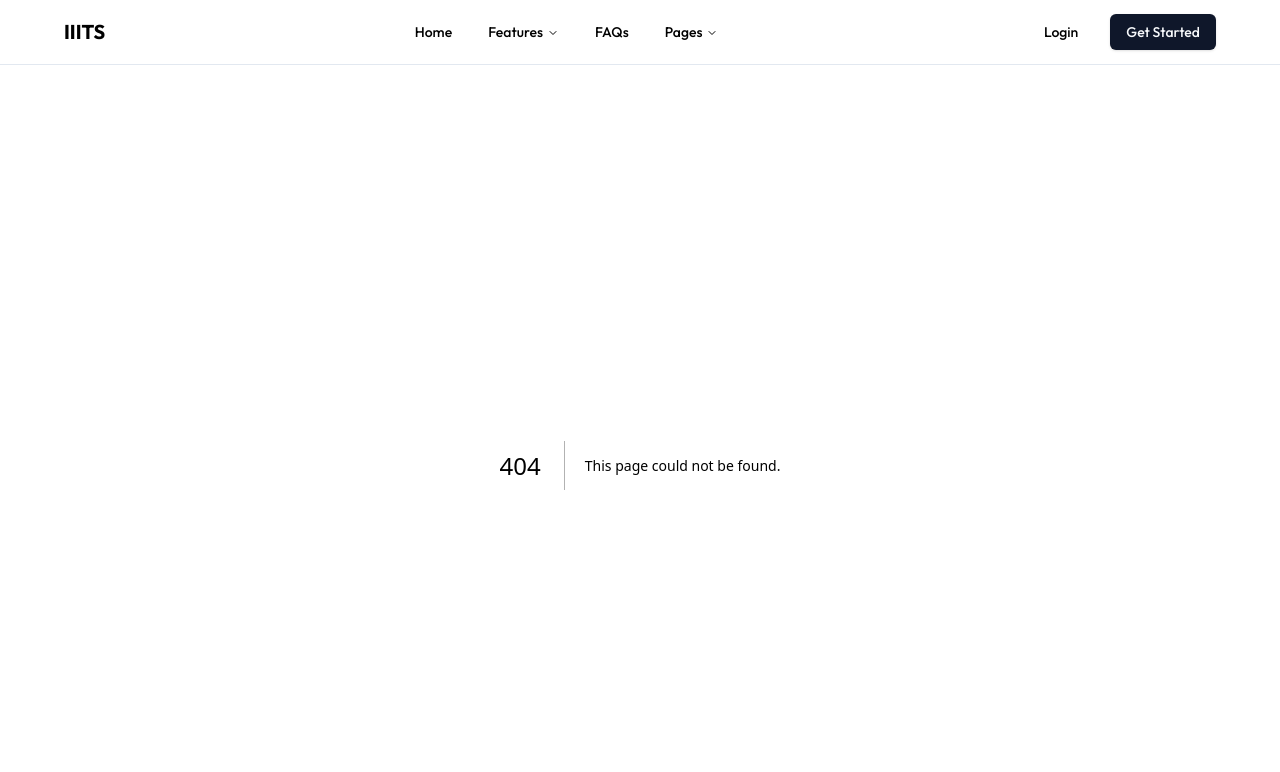
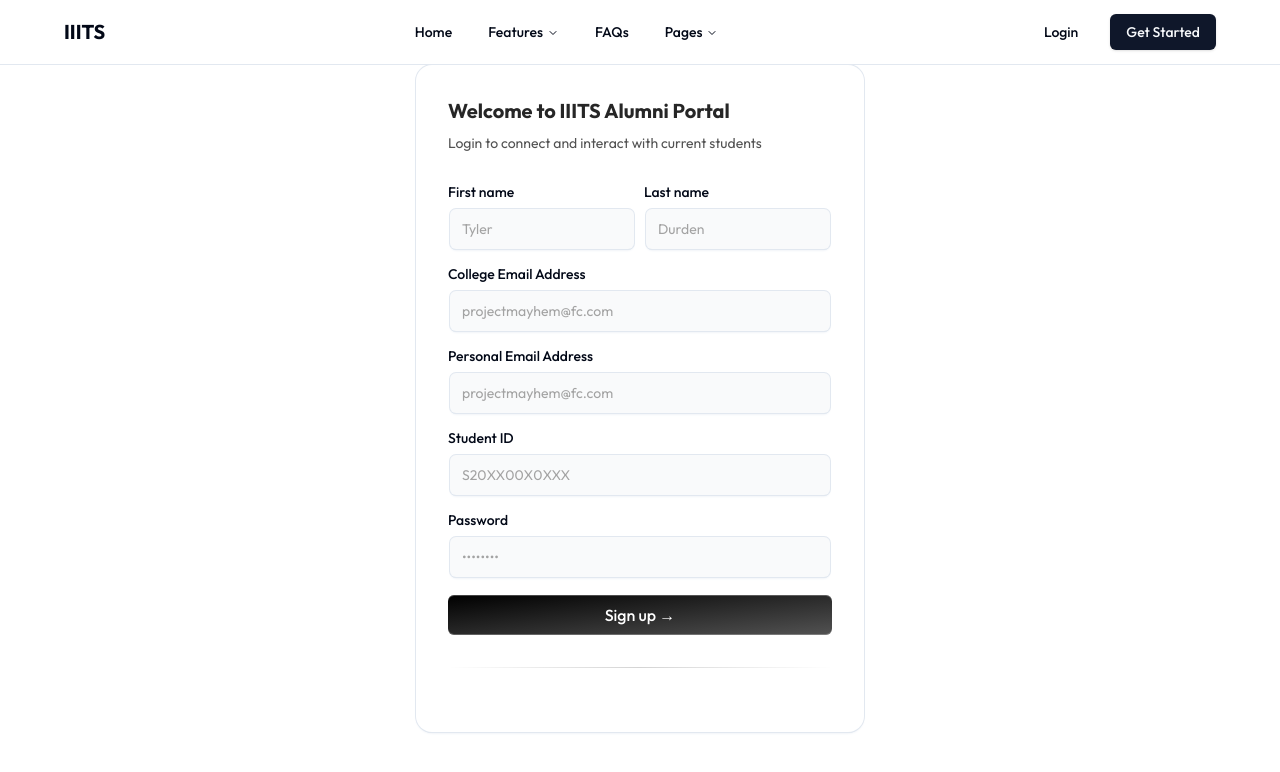
Before and after one commit to iiits/alumni-portal, a Next.js app: page /signup in a window 1280 px wide. Before the commit this address had no page. Shown: the top 772 px of the page. Built offline with nearby package versions, Linux system fonts and the light colour scheme.

Commit message:
[Refactor] reorganize signup component and update imports

```diff
--- a/app/page.tsx
+++ b/app/page.tsx
@@ -1,15 +1,15 @@
-import {HeroHighlightDemo} from "../components/LandingPage/HeroSec";
-import {WorldMapDemo} from "../components/LandingPage/WorldMap";
-import {LayoutGridDemo} from "../components/LandingPage/GallerySec";
-import {SignupFormDemo} from "../components/LandingPage/Signup"
 import { AnimatedTestimonial } from "@/components/LandingPage/AnimatedTestimonials";
+import { LayoutGridDemo } from "../components/LandingPage/GallerySec";
+import { HeroHighlightDemo } from "../components/LandingPage/HeroSec";
+import { WorldMapDemo } from "../components/LandingPage/WorldMap";
+
 export default function Home() {
   return (
     <div className="flex flex-col items-center justify-center">
-    <HeroHighlightDemo />
-    <WorldMapDemo />
-    <AnimatedTestimonial />
-    <LayoutGridDemo />
-    <SignupFormDemo/>
-  </div>);
+      <HeroHighlightDemo />
+      <WorldMapDemo />
+      <AnimatedTestimonial />
+      <LayoutGridDemo />
+    </div>
+  );
 }
--- /dev/null
+++ b/app/signup/page.tsx
@@ -0,0 +1,9 @@
+import { SignupForm } from "@/components/SignUpPage/Signup";
+
+export default function Home() {
+  return (
+    <div className="flex flex-col items-center justify-center">
+      <SignupForm />
+    </div>
+  );
+}
--- a/components/ui/label.tsx
+++ b/components/ui/label.tsx
@@ -1,24 +1,26 @@
-// Label component extends from shadcnui - https://ui.shadcn.com/docs/components/label
+"use client"
 
-"use client";
-import * as React from "react";
-import * as LabelPrimitive from "@radix-ui/react-label";
+import * as React from "react"
+import * as LabelPrimitive from "@radix-ui/react-label"
+import { cva, type VariantProps } from "class-variance-authority"
 
-import { cn } from "@/lib/utils";
+import { cn } from "@/lib/utils"
+
+const labelVariants = cva(
+  "text-sm font-medium leading-none peer-disabled:cursor-not-allowed peer-disabled:opacity-70"
+)
 
 const Label = React.forwardRef<
   React.ElementRef<typeof LabelPrimitive.Root>,
-  React.ComponentPropsWithoutRef<typeof LabelPrimitive.Root>
+  React.ComponentPropsWithoutRef<typeof LabelPrimitive.Root> &
+    VariantProps<typeof labelVariants>
 >(({ className, ...props }, ref) => (
   <LabelPrimitive.Root
     ref={ref}
-    className={cn(
-      "text-sm font-medium text-black dark:text-white leading-none peer-disabled:cursor-not-allowed peer-disabled:opacity-70",
-      className
-    )}
+    className={cn(labelVariants(), className)}
     {...props}
   />
-));
-Label.displayName = LabelPrimitive.Root.displayName;
+))
+Label.displayName = LabelPrimitive.Root.displayName
 
-export { Label };
+export { Label }
```
Also changed, not shown: components/SignUpPage/Signup.tsx (renamed from components/LandingPage/Signup.tsx, +4 -7 lines), 1 other file (tests, documents, lock files or other folders).
